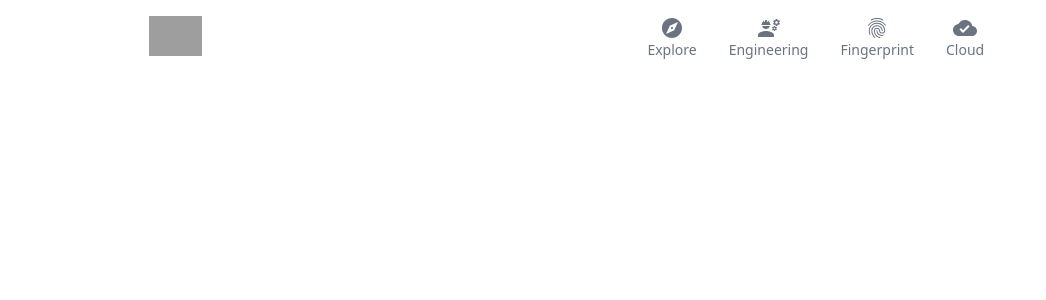
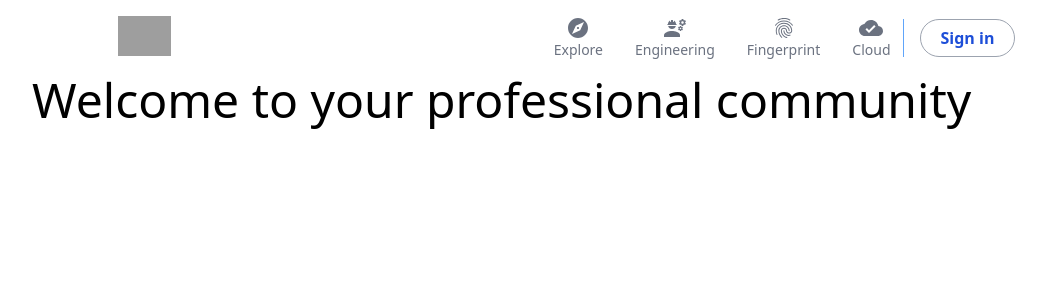
Before and after one commit to vrdperera/linkedin-byvrd, a Next.js app: page /home in a window 1280 px wide. Shown: the top 300 px of the page, without its empty margins (96-1142 px from the left). Built offline with nearby package versions, Linux system fonts and the light colour scheme; grey boxes are pictures that could not be loaded.

Commit message:
modified

```diff
--- a/pages/home.js
+++ b/pages/home.js
@@ -20,15 +20,29 @@ function Home() {
           />
         </div>
 
-        <div className="flex items-center  sm:divide-x divide-gray-400 ">
+        <div className="flex items-center  sm:divide-x divide-blue-400  gap-3 ">
           <div className="hidden sm:flex space-x-8">
             <HeaderLinks Icon={ExploreIcon} text="Explore" />
             <HeaderLinks Icon={EngineeringIcon} text="Engineering" />
             <HeaderLinks Icon={FingerprintIcon} text="Fingerprint" />
             <HeaderLinks Icon={CloudDoneIcon} text="Cloud" />
           </div>
+
+          <div className="pl-4">
+            <button className="text-blue-700 font-semibold  border border-gray-400  px-5  py-1.5 rounded-full hover:border-2">
+              Sign in
+            </button>
+          </div>
         </div>
       </header>
+
+      <main className="flex flex-col xl:flex-row items-center max-w-screen-lg mx-auto ">
+        <div className="space-y-6  xl:space-y-10">
+          <h1 className="text-3xl md:text-5xl">
+            Welcome to your professional community
+          </h1>
+        </div>
+      </main>
     </div>
   );
 }
--- a/tailwind.config.js
+++ b/tailwind.config.js
@@ -1,10 +1,11 @@
 module.exports = {
+  darkMode: 'class',
   content: [
-    "./pages/**/*.{js,ts,jsx,tsx}",
-    "./components/**/*.{js,ts,jsx,tsx}",
+    './pages/**/*.{js,ts,jsx,tsx}',
+    './components/**/*.{js,ts,jsx,tsx}',
   ],
   theme: {
     extend: {},
   },
   plugins: [],
-}
+};
```
